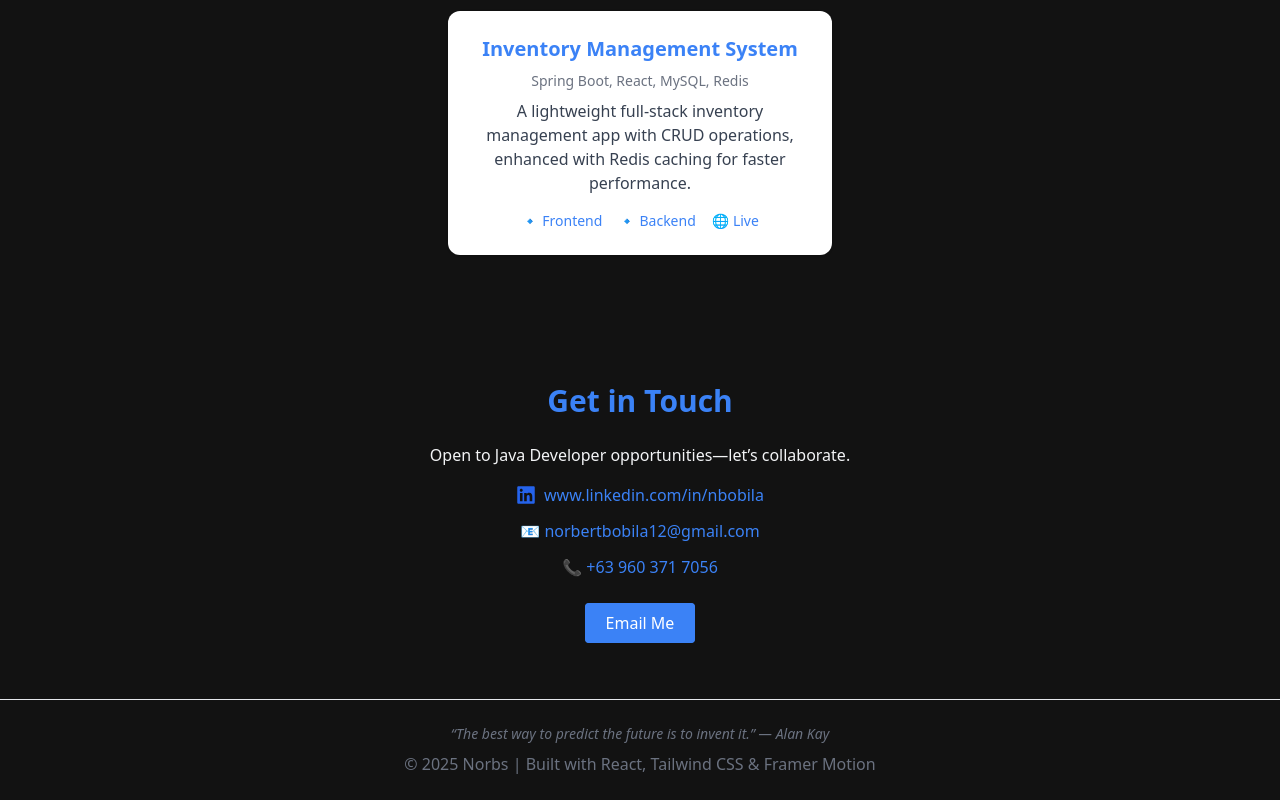
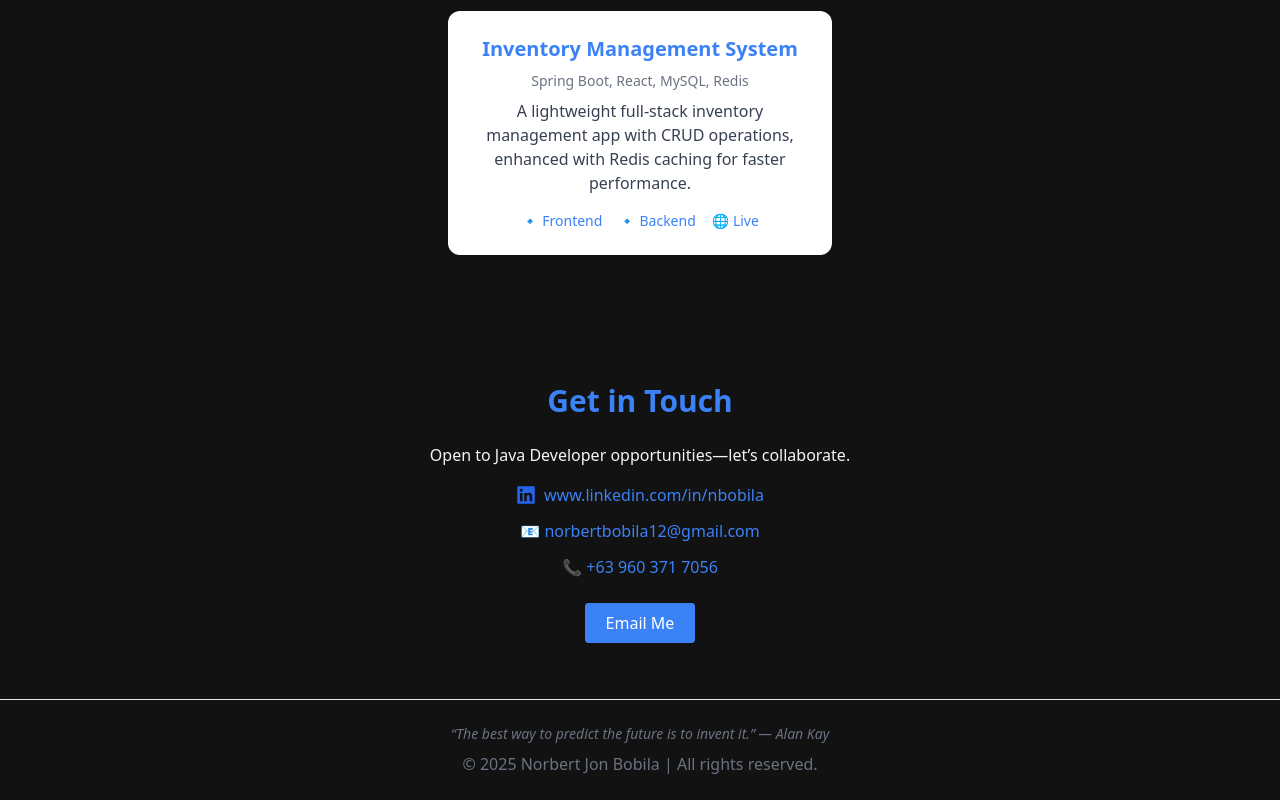
Before and after one commit to kyooxenn/my-portfolio, a React (Vite) app: page / in a window 1280 px wide. Shown: the part 1376-2176 px from the top of the page. Built offline with nearby package versions, Linux system fonts and the light colour scheme.

Commit message:
Add copyright notice including "All rights reserved" to clarify content ownership

```diff
--- a/src/App.jsx
+++ b/src/App.jsx
@@ -297,7 +297,7 @@ export default function App() {
          >
          {currentQuote}
        </motion.p>
-       <p>© {new Date().getFullYear()} Norbs | Built with React, Tailwind CSS & Framer Motion</p>
+       <p>© {new Date().getFullYear()} Norbert Jon Bobila | All rights reserved.</p>
      </footer>
     </div>
   );
```
